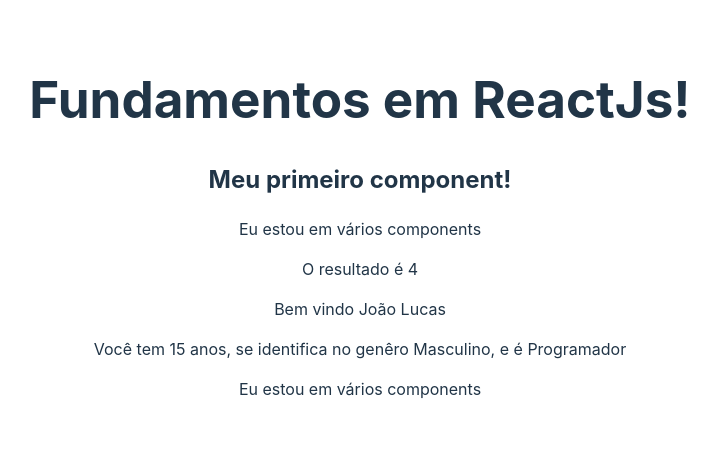
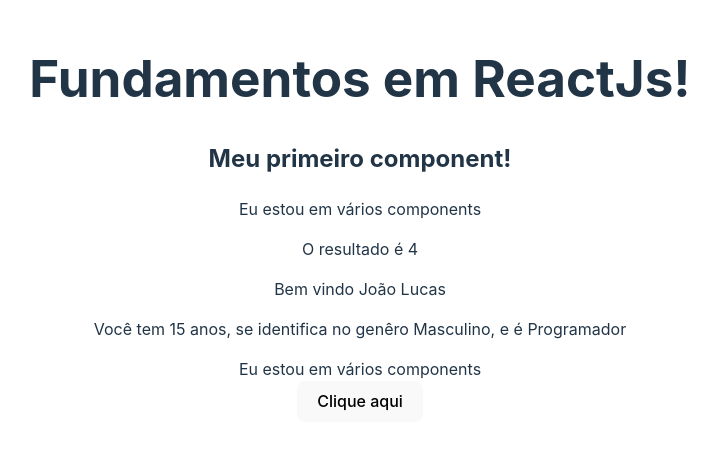
Before and after one commit to joaolucasalves010/REACT_JS, a React (Vite) app in the folder 2_FUNDAMENTOS/fundamentos/: page / in a window 1280 px wide. Shown: the part 181-630 px from the top of the page, without its empty margins (280-998 px from the left). Built offline with nearby package versions, Linux system fonts and the light colour scheme.

Commit message:
evento de click

```diff
--- a/2_FUNDAMENTOS/fundamentos/src/App.jsx
+++ b/2_FUNDAMENTOS/fundamentos/src/App.jsx
@@ -7,6 +7,8 @@
 
 import MyComponent from './components/MyComponent' // 5 - Hierarquia
 
+import Events from './components/Events' // 6 - eventos
+
 function App() {
   return (
       <div className="App">
@@ -15,6 +17,7 @@
         <FirstComponent />
         <TemplateExpression />
         <MyComponent />
+        <Events />
       </div>
   )
 }
--- /dev/null
+++ b/2_FUNDAMENTOS/fundamentos/src/components/Events.jsx
@@ -0,0 +1,14 @@
+
+const Events = () => {
+  return (
+    <div>
+      <div>
+        <button onClick={() => {
+          console.log('Clicou no botão!')
+        }}>Clique aqui</button>
+      </div>
+    </div>
+  )
+}
+
+export default Events
```
